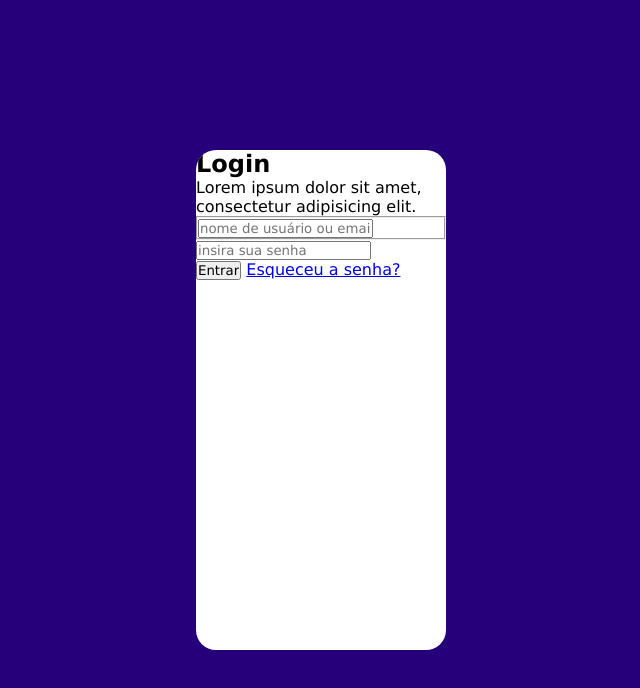
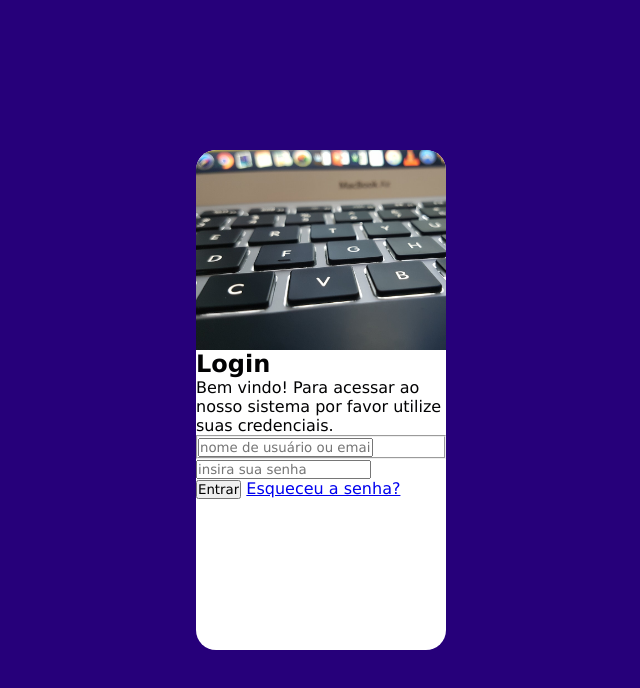
Before and after one commit to ezequielFaustino/form_login, a plain HTML site: page index.html in a window 1280 px wide. Shown: the whole page, without its empty margins (319-959 px from the left). Drawn offline with Linux system fonts and the light colour scheme.

Commit message:
background img para a tela de login

```diff
--- a/css/styles.css
+++ b/css/styles.css
@@ -1,3 +1,5 @@
+@charset "UTF-8";
+
 /*Colors
   - background: #26007A
   - button: #F5E622
@@ -38,3 +40,10 @@ section#login{
   border-radius: 20px;
   transform: translate(-50%, -50%);
 }
+
+section#login > div#image{
+  display: block;
+  background: url(../img/keyboard.jpg);
+  background-size: cover;
+  height: 200px;
+}
--- a/index.html
+++ b/index.html
@@ -15,7 +15,7 @@
       </div>
       <div id="form">
         <h1>Login</h1>
-        <p>Lorem ipsum dolor sit amet, consectetur adipisicing elit.</p>
+        <p>Bem vindo! Para acessar ao nosso sistema por favor utilize suas credenciais.</p>
         <form>
           <fieldset class="field">
             <input type="text" placeholder="nome de usuário ou email" maxlength="30" required>
```
Also changed, not shown: img/keyboard.jpg (added).
